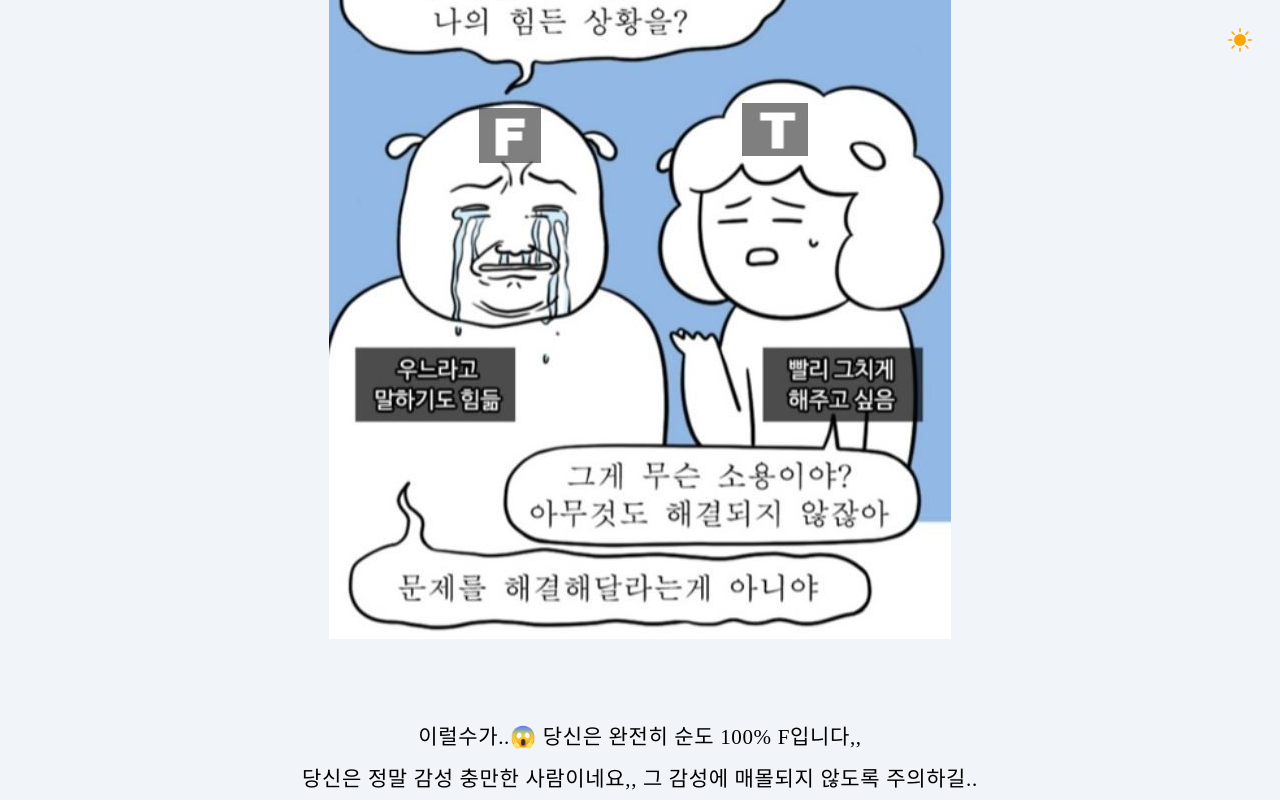
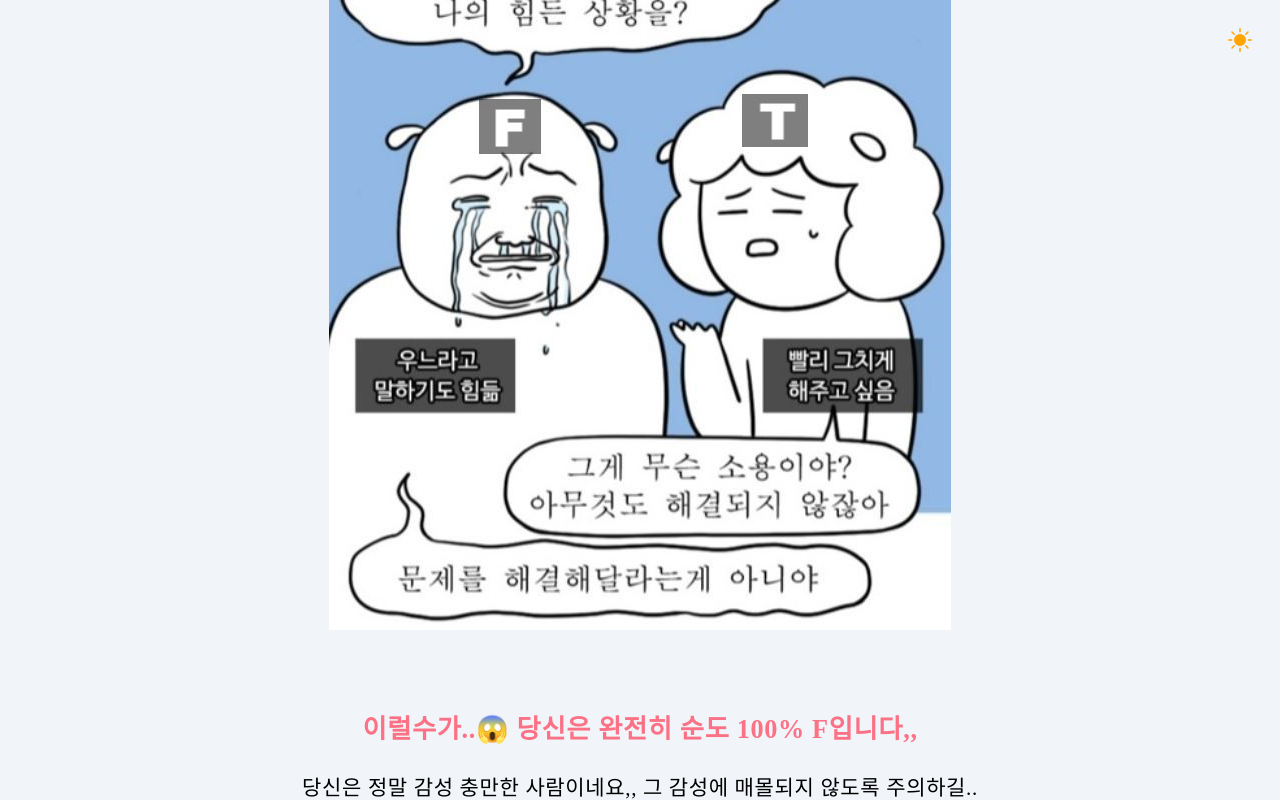
Before and after one commit to suwan98/TT-est, a React (Vite) app: page /result in a window 1280 px wide. Shown: the top 801 px of the page. Built offline with nearby package versions, Linux system fonts and the light colour scheme; a web font is replaced by a local one.

Commit message:
✨ Feat : getScoreResult 함수

```diff
--- /dev/null
+++ b/src/core/scoreResult.ts
@@ -0,0 +1,49 @@
+interface ResultParams {
+  score: number;
+  TResult: string;
+  FResult: string;
+}
+
+export default function getScoreResult({
+  score,
+  TResult,
+  FResult,
+}: ResultParams) {
+  if (score >= 4) {
+    return {
+      textResult: "축하드립니다 당신은 선택받은 순도 100% T입니다!!",
+      text: "사람들이 혹시 로봇이냐고 묻지않나요? 자부심을 가지세요!",
+      imageSrc: TResult,
+    };
+  } else if (score >= 2) {
+    return {
+      textResult: "당신은 T점수가 80점입니다!",
+      text: "아주 훌륭해요! 고난과 역경이 가득한 세상에서 논리적으로 헤쳐나가보자구요!",
+      imageSrc: TResult,
+    };
+  } else if (score >= 0) {
+    return {
+      textResult: "당신의 T점수는 60점입니다! ",
+      text: "음.. 이정도면 나쁘지 않아요! 완벽한 T가 되기 위해 조금 더 노력해보는건 어떨까요?",
+      imageSrc: TResult,
+    };
+  } else if (score >= -3) {
+    return {
+      textResult: "당신은 T점수는 40점입니다!",
+      text: " 조금 더 T답게 행동하도록 노력해주세요!",
+      imageSrc: FResult,
+    };
+  } else if (score >= -5) {
+    return {
+      textResult: "당신은 T점수가 30점이군요? ",
+      text: "T답게 행동하도록 더더욱 노력하셔야합니다 이건 심각해요",
+      imageSrc: FResult,
+    };
+  } else {
+    return {
+      textResult: "이럴수가..😱 당신은 완전히 순도 100% F입니다,,",
+      text: " 당신은 정말 감성 충만한 사람이네요,, 그 감성에 매몰되지 않도록 주의하길.. ",
+      imageSrc: FResult,
+    };
+  }
+}
--- a/src/views/Result/Result.tsx
+++ b/src/views/Result/Result.tsx
@@ -2,8 +2,10 @@ import Button from "@/components/common/Button";
 import {useNavigate} from "react-router-dom";
 import ShareButtons from "../Home/ShareButtons";
 import F100 from "@/assets/img/result-image/F100.jpeg";
+import TResult from "@/assets/img/result-image/T-result-image.jpg";
 import {useRecoilValue} from "recoil";
 import {themeState} from "@/recoil/theme";
+import getScoreResult from "@/core/scoreResult";
 
 function Result() {
   /* 첫화면으로 이동 및 로컬스토리지 데이터 초기화 */
@@ -21,60 +23,20 @@ function Result() {
   const blackTheme = "bg-[#fff6f6] text-black hover:bg-[#ffffff]";
   const buttonTheme = theme === "light" ? lightTheme : blackTheme;
 
-  const resultContent = (() => {
-    let textResult, text, imageSrc;
-    switch (totalScore) {
-      case 6:
-      case 5:
-      case 4:
-        textResult = "축하드립니다 당신은 선택받은 순도 100% T입니다!!";
-        text = "사람들이 혹시 로봇이냐고 묻지않나요? 자부심을 가지세요!";
-        imageSrc = F100;
-        break;
-      case 3:
-      case 2:
-        textResult = "당신은 T점수가 80점입니다!";
-        text =
-          "아주 훌륭해요! 고난과 역경이 가득한 세상에서 논리적으로 헤쳐나가보자구요!";
-        imageSrc = F100;
-        break;
-      case 1:
-      case 0:
-        textResult = "당신의 T점수는 60점입니다! ";
-        text =
-          "음.. 이정도면 나쁘지 않아요!  완벽한 T가 되기 위해 조금 더 노력해보는건 어떨까요?";
-        imageSrc = F100;
-        break;
-      case -1:
-      case -2:
-      case -3:
-        textResult = "당신은 T점수는 40점입니다!";
-        text = " 조금 더 T답게 행동하도록 노력해주세요!";
-        imageSrc = F100;
-        break;
-      case -4:
-      case -5:
-        textResult = "당신은 T점수가 30점이군요? ";
-        text = "T답게 행동하도록 더더욱 노력하셔야합니다 이건 심각해요";
-        imageSrc = F100;
-        break;
-      default:
-        textResult = "이럴수가..😱 당신은 완전히 순도 100% F입니다,,";
-        text =
-          " 당신은 정말 감성 충만한 사람이네요,, 그 감성에 매몰되지 않도록 주의하길.. ";
-        imageSrc = F100;
-        break;
-    }
-
-    return {textResult, text, imageSrc};
-  })();
+  const resultContent = getScoreResult({
+    score: totalScore,
+    TResult,
+    FResult: F100,
+  });
 
   return (
     <>
       <h1 className="font-dote text-4xl mb-12">당신은..</h1>
       <img src={resultContent.imageSrc} alt="" />
       <div className="mt-12 text-2xl text-center p-8">
-        <p className="p-4">{resultContent.textResult}</p>
+        <p className="p-4 text-3xl font-bold text-rose-400 mb-4">
+          {resultContent.textResult}
+        </p>
         <p>{resultContent.text}</p>
       </div>
 
```
Also changed, not shown: src/assets/img/result-image/T-result-image.jpg (added).
